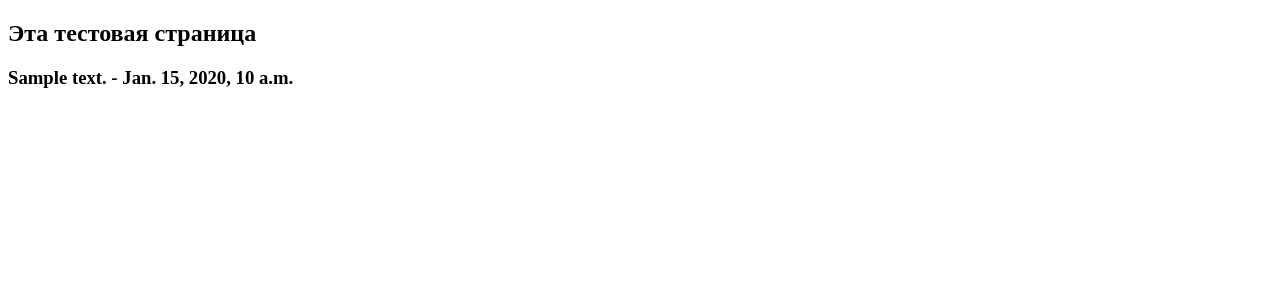
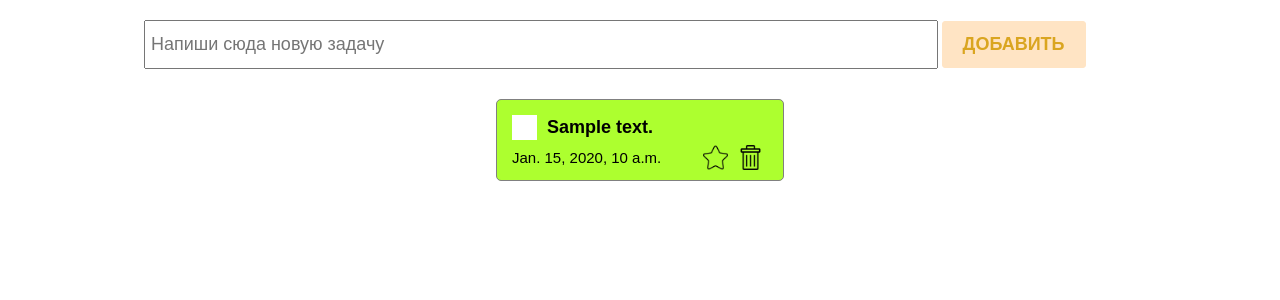
Before and after one commit to tkutmanov/todo, a Django app: template main/templates/test.html in a window 1280 px wide. Shown: the top 300 px of the page. Run offline with Django 3.2, Linux system fonts and the light colour scheme; the template is opened without the code that fills it: most values are stand-ins (such as "Sample title", 1, 10 or a date in 2020).

Commit message:
added for

```diff
--- a/main/templates/test.html
+++ b/main/templates/test.html
@@ -1,16 +1,48 @@
+{% load static %}
 <!DOCTYPE html>
 <html lang="en">
 <head>
-    <meta charset="UTF-8">
-    <meta http-equiv="X-UA-Compatible" content="IE=edge">
-    <meta name="viewport" content="width=device-width, initial-scale=1.0">
-    <title>Document</title>
+    <meta charset="UTF-8" />
+    <meta name="viewport" content="width=device-width, initial-scale=1.0" />
+    <title>Todo</title>
+    <!-- <link rel="stylesheet" href="./styles/index.css"> -->
+    <link rel="stylesheet" href="{% static 'styles/index.css' %}" />
+
+    <!-- <link rel="stylesheet" href="./styles/checkbox.css"> -->
+    <link rel="stylesheet" href="{% static 'styles/checkbox.css' %}">
 </head>
 <body>
-    <h2>Эта тестовая страница</h2>
+    <section>
 
-    {% for todo in todo_list %}
-        <h3>{{ todo.text }} - {{ todo.created_at }}</h3>
-    {% endfor %}
+        <div class="create_container">
+            <input
+              class="create_input"
+              type="text"
+              placeholder="Напиши сюда новую задачу"
+            />
+            <button class="create_button">Добавить</button>
+        </div>
+
+        <div class="todo_container">
+            {% for todo in todo_list %}
+          <div class="todo_item">
+            <div class="todo_item_header">
+              <label class="checkbox_container">
+                <input type="checkbox">
+                <span class="checkmark"></span>
+              </label>
+              <h4>{{ todo.text }}</h4>
+            </div>
+            <div class="todo_item_footer">
+              <p>{{ todo.created_at }}</p>
+              <div class="action_buttons">
+                  <img src="./icons/unmarked.png">
+                  <img src="./icons/delete.png">
+              </div>
+            </div>
+          </div>
+          {% endfor %}
+        </div>
+    </section>
 </body>
 </html>
```
